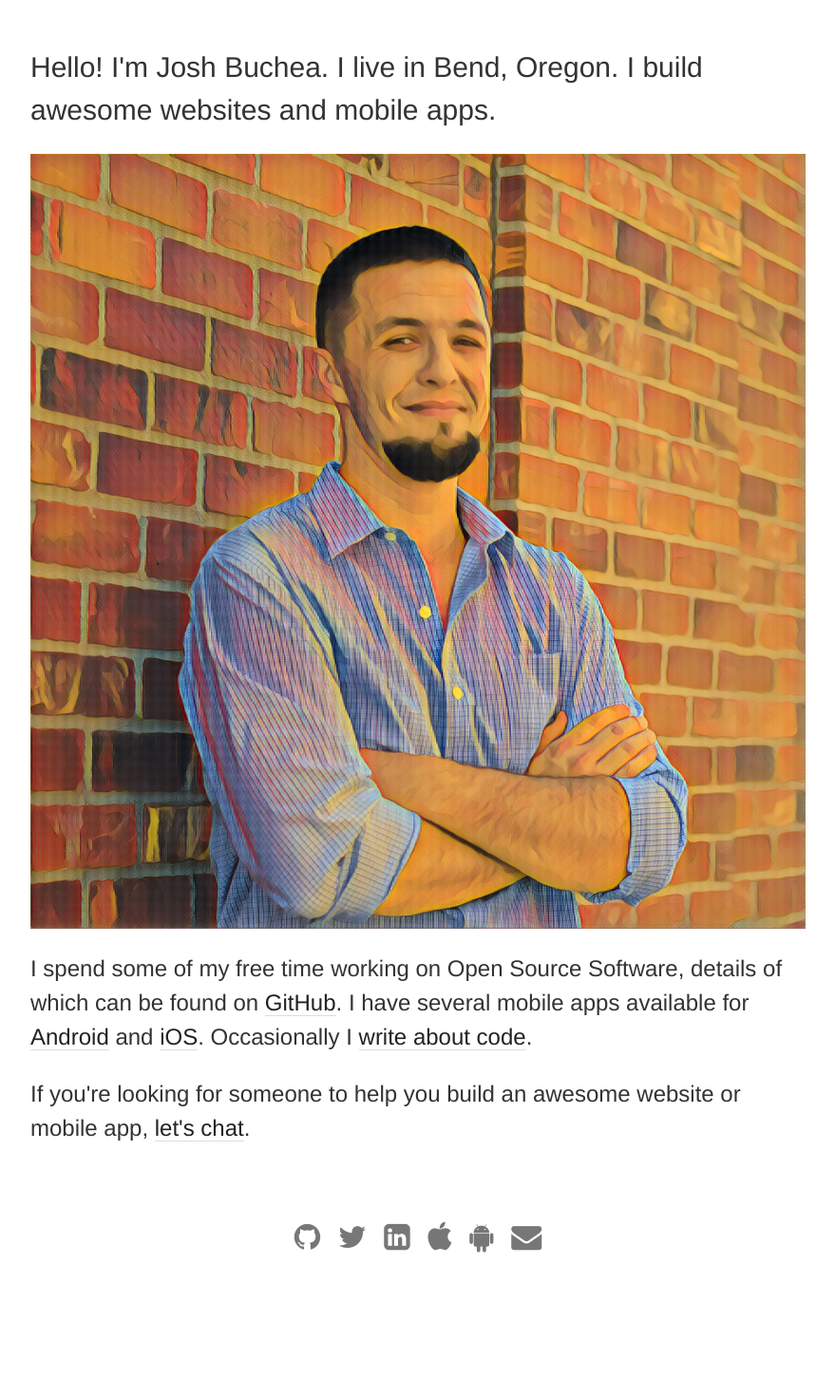
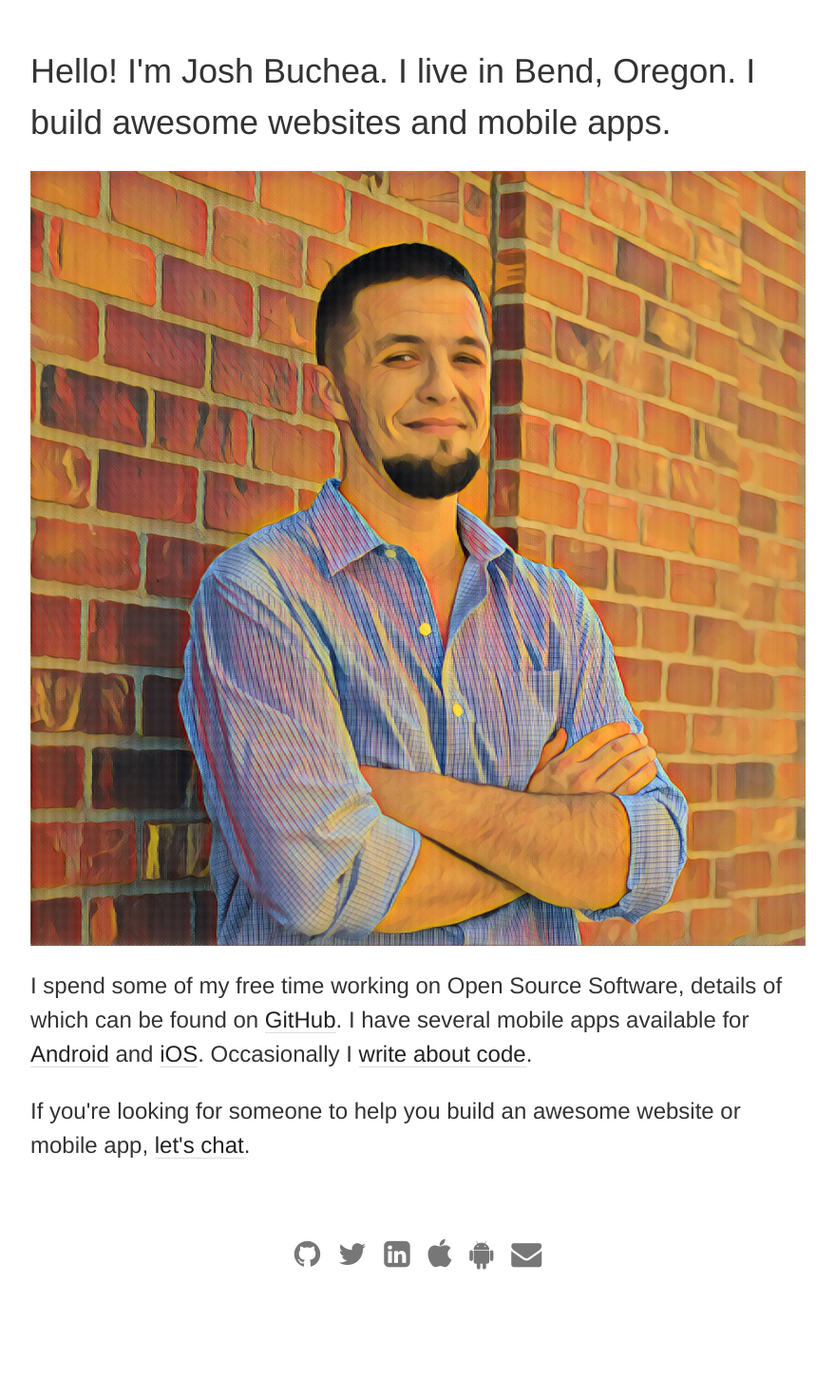
Before and after one commit to joshbuchea/joshbuchea.com, a Jekyll site: the page built from index.html, in a window 1280 px wide. Shown: the whole page at 95% size, without its empty margins (200-1079 px from the left). Built offline with Jekyll 4.4.1, drawn with Linux system fonts in a browser that asks for light colours; nearby versions of some CDN libraries.

Commit message:
Bump home page lead font size

```diff
--- a/index.html
+++ b/index.html
@@ -2,7 +2,7 @@
 layout: home
 ---
 
-<p style="font-size: 1.25em;">Hello! I'm Josh Buchea. I live in Bend, Oregon. I build awesome websites and mobile apps.</p>
+<p style="font-size: 1.5em;">Hello! I'm Josh Buchea. I live in Bend, Oregon. I build awesome websites and mobile apps.</p>
 
 <div>
   <img src="/public/img/josh-proq-prisma.jpg" width="100%" height="auto">
```
